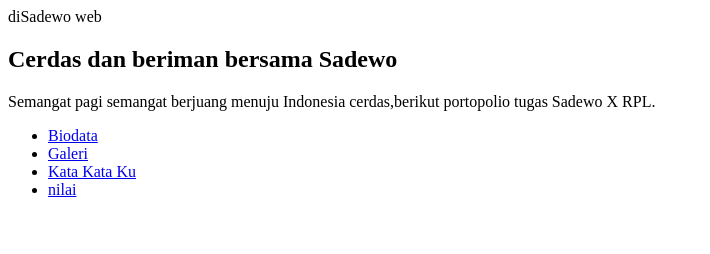
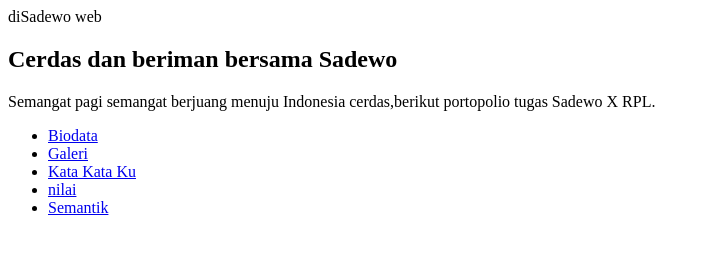
Before and after one commit to sadewabrian401-cloud/sans-DC, a plain HTML site: page index.html in a window 1280 px wide. Shown: the whole page, without its empty margins (0-710 px from the left). Drawn offline with Linux system fonts and the light colour scheme.

Commit message:
index.html

```diff
--- a/index.html
+++ b/index.html
@@ -15,6 +15,7 @@
 	  <li><a href="galeri.html">Galeri</a></li>
 	  <li><a href="kata.html">Kata Kata Ku</a></li>
 	<li><a href="table.html">nilai</a></li>
+		  <li><a href="semantik.html">Semantik</a></li>
 	 </ul>
 	</div>
        </div>
```
